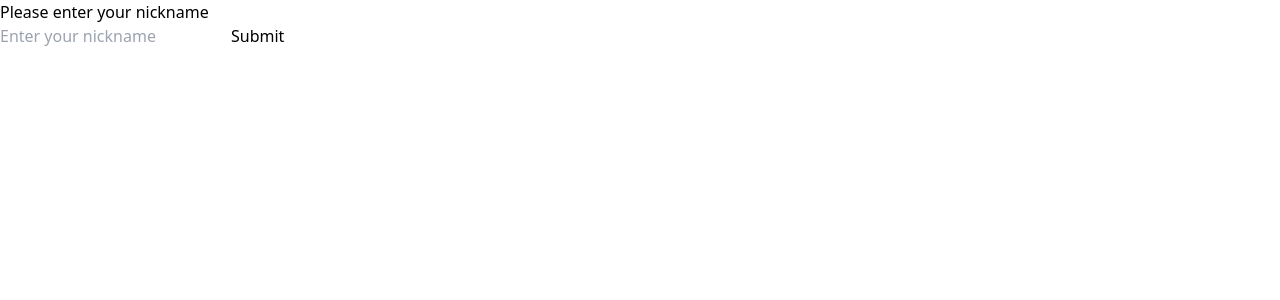
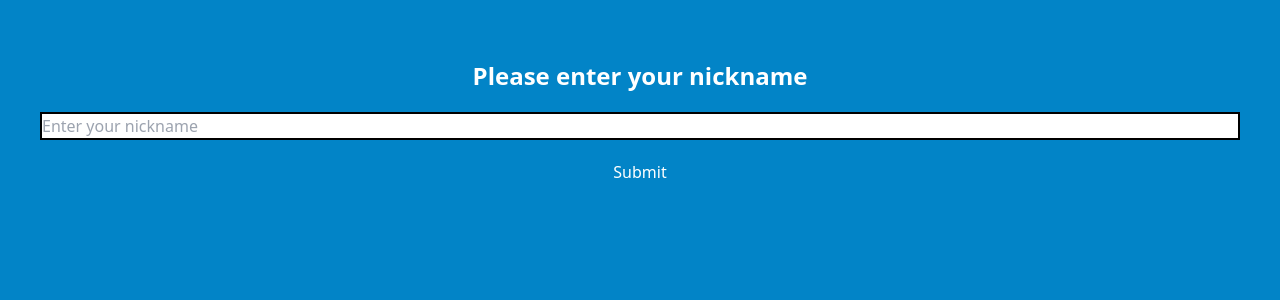
Before and after one commit to Alexander1022/Trello-Board, a React (Create React App) app in the folder client/: page /boards/1/edit in a window 1280 px wide. Shown: the top 300 px of the page. Built offline with nearby package versions, Linux system fonts and the light colour scheme.

Commit message:
Minor changes
Minor changes

```diff
--- a/client/src/App.js
+++ b/client/src/App.js
@@ -5,6 +5,7 @@ import Home from "./components/Home";
 import AllBoards from "./components/AllBoards";
 import Board from "./components/Board";
 import NicknameForm from "./components/NicknameForm";
+import EditBoard from './components/EditBoardForm';
 
 
 function App()
@@ -52,6 +53,7 @@ function App()
                     <Route exact path="/" element={<Home nickname={name}/>} />
                     <Route exact path="/boards" element={<AllBoards />} />
                     <Route path="/boards/:id" element={<Board/>} />
+                    <Route path="/boards/:id/edit" element={<EditBoard/>} />
                 </Routes>
             </BrowserRouter>
         </div>
--- a/client/src/components/AllBoards.js
+++ b/client/src/components/AllBoards.js
@@ -15,9 +15,10 @@ function AllBoards()
             const objectStore = transaction.objectStore("boards");
             const request = objectStore.getAll();
             request.onsuccess = (event) => {
-                const boards = event.target.result;
-                setBoards(boards);
-                console.log(boards);
+                const b = event.target.result;
+                console.log(event.target)
+                console.log(b);
+                setBoards(b);
             };
         };
     }
@@ -55,6 +56,7 @@ function AllBoards()
             setBoardDescription("");
 
             console.log("Success");
+            getBoards();
         }
 
         request.onerror = () =>
@@ -69,9 +71,9 @@ function AllBoards()
         request.onsuccess = function () {
             const db = request.result;
             const transaction = db.transaction("boards", "readwrite");
-            const req = transaction.objectStore("boards").delete(index+1);
-
+            const req = transaction.objectStore("boards").delete(parseInt(index)+1);
             console.log("Success");
+            getBoards();
         }
 
         request.onerror = () =>
@@ -102,13 +104,16 @@ function AllBoards()
               <div className="flex px-4 pb-8 items-start overflow-x-scroll">
                   {
                       boards.map((board, index) => (
-
-                          <>
-                          <Link to={"/boards/" + index} className="bg-white border-2 border-white h-max w-max rounded-md justify-center justify-items-center text-center p-3 m-1" key={index}>
+                          <div className="flex flex-col bg-white border-2 border-white h-max w-max rounded-md justify-center justify-items-center text-center p-3 m-1" key={index}>
+                          <Link to={"/boards/" + index} className="">
                               <h1 className="font-semibold text-2xl">{board.data.name}</h1>
                           </Link>
-                          <input className="cursor-pointer" type="button" value="Delete board" onClick={() => onDelete(index)} />
-                          </>
+                            <input className="cursor-pointer text-white bg-red-600 border-2 border-white" type="button" value="Delete board" onClick={() => onDelete(index)} />
+                            <Link to={"/boards/" + index + "/edit"} className="cursor-pointer text-white bg-green-600 border-2 border-white">
+                                <h1>Edit board</h1>
+                            </Link>
+
+                          </div>
                       ))
                   }
               </div>
--- /dev/null
+++ b/client/src/components/EditBoardForm.jsx
@@ -0,0 +1,40 @@
+import React from "react";
+import { useState } from "react";
+import { useParams } from "react-router-dom";
+
+function EditBoard({name, desc, index})
+{
+    const [boardName, setBoardName] = useState("");
+    const [boardDescription, setBoardDescription] = useState("");
+    const { id } = useParams();
+
+    const onChangeName = (e) => {
+        setBoardName(e.target.value);
+    };
+
+    const onChangeDescription = (e) => {
+        setBoardDescription(e.target.value);
+    };
+
+    const onSubmit = (e) => {
+        e.preventDefault();
+        const board = {
+            name: boardName,
+            desc: boardDescription
+        };
+        console.log(board);
+    };
+
+    return (
+        <div className="mb-auto h-screen justify-center bg-sky-600">
+            <form className="flex flex-col text-center text-white p-10 justify-center justify-items-center">
+                    <h2 className="text-2xl m-5 font-bold">Edit the board</h2>
+                    <input type="text" name="name" placeholder="Edit Name" className="p-3 my-1 outline-0 border-2 border-black text-black" value={name} onChange={onChangeName}/>
+                    <input type="text" name="desc" placeholder="Edit description" className="p-3 my-1 outline-0 border-2 border-black text-black" value={desc} onChange={onChangeDescription}></input>
+                    <input type="button" value="Submit" className="m-5 cursor-pointer" onClick={onSubmit}/>
+            </form>
+        </div>
+    );
+}
+
+export default EditBoard;
--- a/client/src/components/NicknameForm.js
+++ b/client/src/components/NicknameForm.js
@@ -18,11 +18,11 @@ function NicknameForm()
     }
 
     return (
-        <div>
-            <form>
-                <h2>Please enter your nickname</h2>
-                <input type="text" name="nickname" placeholder="Enter your nickname" value={nickname} onChange={onChange}/>
-                <input type="button" value="Submit" onClick={onSubmit}/>
+        <div className="mb-auto h-screen justify-center bg-sky-600">
+        <form className="flex flex-col text-center text-white p-10 justify-center justify-items-center">
+                <h2 className="text-2xl m-5 font-bold">Please enter your nickname</h2>
+                <input type="text" name="nickname" placeholder="Enter your nickname" className="outline-0 border-2 border-black text-black" value={nickname} onChange={onChange}/>
+                <input type="button" value="Submit" className="m-5 cursor-pointer" onClick={onSubmit}/>
             </form>
     </div>)
 }
```
Also changed, not shown: 1 other file (tests, documents, lock files or other folders).
